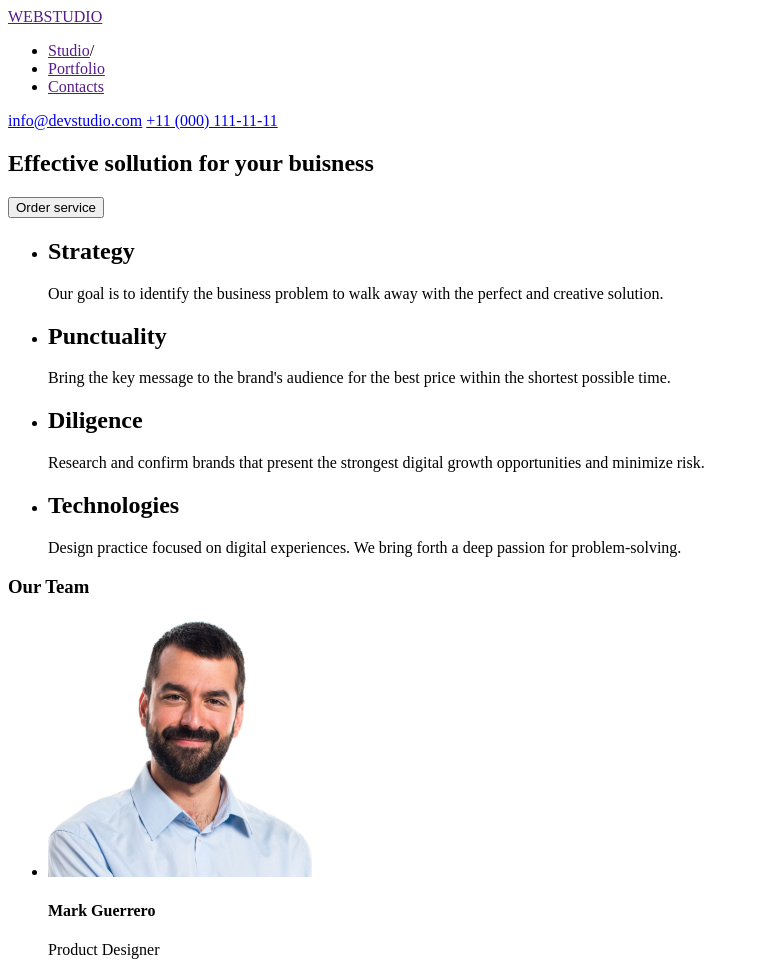
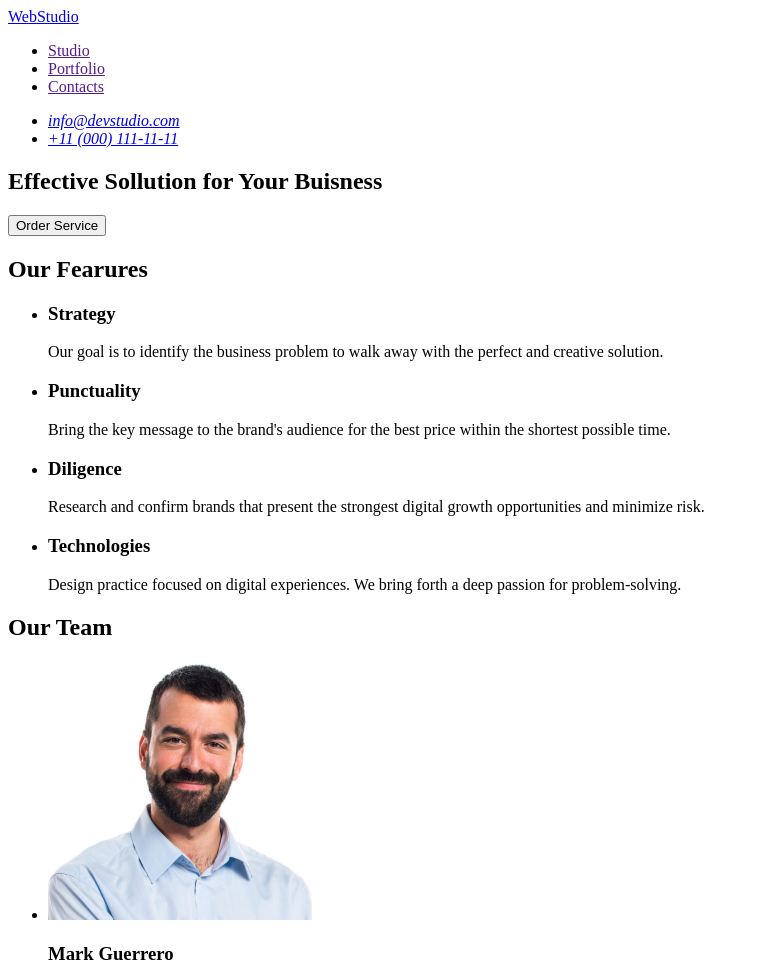
Before and after one commit to Pa-vel-Bod-nar/goit-markup-hw-01, a plain HTML site: page index.html in a window 1280 px wide. Shown: the top 968 px of the page, without its empty margins (0-759 px from the left). Drawn offline with Linux system fonts and the light colour scheme.

Commit message:
fix mistakes

```diff
--- a/index.html
+++ b/index.html
@@ -8,50 +8,53 @@
 
   <body>
     <header>
-      <section>
-        <a href="">WEBSTUDIO</a>
-        <nav class="nav-menu">
-          <ul>
-            <li><a href="">Studio</a>/</li>
-            <li><a href="">Portfolio</a></li>
-            <li><a href="">Contacts</a></li>
-          </ul>
-        </nav>
-        <a href="mailto:info@devstudio.com">info@devstudio.com</a>
-        <a href="tel:+11 (000) 111-11-11">+11 (000) 111-11-11</a>
-      </section>
+      <nav>
+        <a href="./index.html">WebStudio</a>
+        <ul>
+          <li><a href="">Studio</a></li>
+          <li><a href="">Portfolio</a></li>
+          <li><a href="">Contacts</a></li>
+        </ul>
+      </nav>
+      <address>
+        <ul>
+          <li><a href="mailto:info@devstudio.com">info@devstudio.com</a></li>
+          <li><a href="tel:+110001111111">+11 (000) 111-11-11</a></li>
+        </ul>
+      </address>
     </header>
     <main>
       <section>
-        <h1>Effective sollution for your buisness</h1>
-        <button type="button">Order service</button>
+        <h1>Effective Sollution for Your Buisness</h1>
+        <button type="button">Order Service</button>
       </section>
 
       <section>
+        <h2>Our Fearures</h2>
         <ul>
           <li>
-            <h2>Strategy</h2>
+            <h3>Strategy</h3>
             <p>
               Our goal is to identify the business problem to walk away with the
               perfect and creative solution.
             </p>
           </li>
           <li>
-            <h2>Punctuality</h2>
+            <h3>Punctuality</h3>
             <p>
               Bring the key message to the brand's audience for the best price
               within the shortest possible time.
             </p>
           </li>
           <li>
-            <h2>Diligence</h2>
+            <h3>Diligence</h3>
             <p>
               Research and confirm brands that present the strongest digital
               growth opportunities and minimize risk.
             </p>
           </li>
           <li>
-            <h2>Technologies</h2>
+            <h3>Technologies</h3>
             <p>
               Design practice focused on digital experiences. We bring forth a
               deep passion for problem-solving.
@@ -61,7 +64,7 @@
       </section>
 
       <section>
-        <h3>Our Team</h3>
+        <h2>Our Team</h2>
         <ul>
           <li>
             <img
@@ -70,7 +73,7 @@
               height="260"
               alt="Mark-Guerrero-Product-Designer"
             />
-            <h4>Mark Guerrero</h4>
+            <h3>Mark Guerrero</h3>
             <p>Product Designer</p>
           </li>
           <li>
@@ -80,7 +83,7 @@
               height="260"
               alt="Tom-Ford-Frontend-Developer"
             />
-            <h4>Tom Ford</h4>
+            <h3>Tom Ford</h3>
             <p>Frontend Developer</p>
           </li>
           <li>
@@ -90,7 +93,7 @@
               height="260"
               alt="Camila-Garcia-Marketing"
             />
-            <h4>Camila Garcia</h4>
+            <h3>Camila Garcia</h3>
             <p>Marketing</p>
           </li>
           <li>
@@ -100,14 +103,14 @@
               height="260"
               alt="Daniel-Wilson-UI-Designer"
             />
-            <h4>Daniel Wilson</h4>
+            <h3>Daniel Wilson</h3>
             <p>UI Designer</p>
           </li>
         </ul>
       </section>
     </main>
     <footer>
-      <a href="">WEBSTUDIO</a>
+      <a href="./index.html">WebStudio</a>
       <p>
         Increase the flow of customers and sales for your business with digital
         marketing & growth solutions.
```
